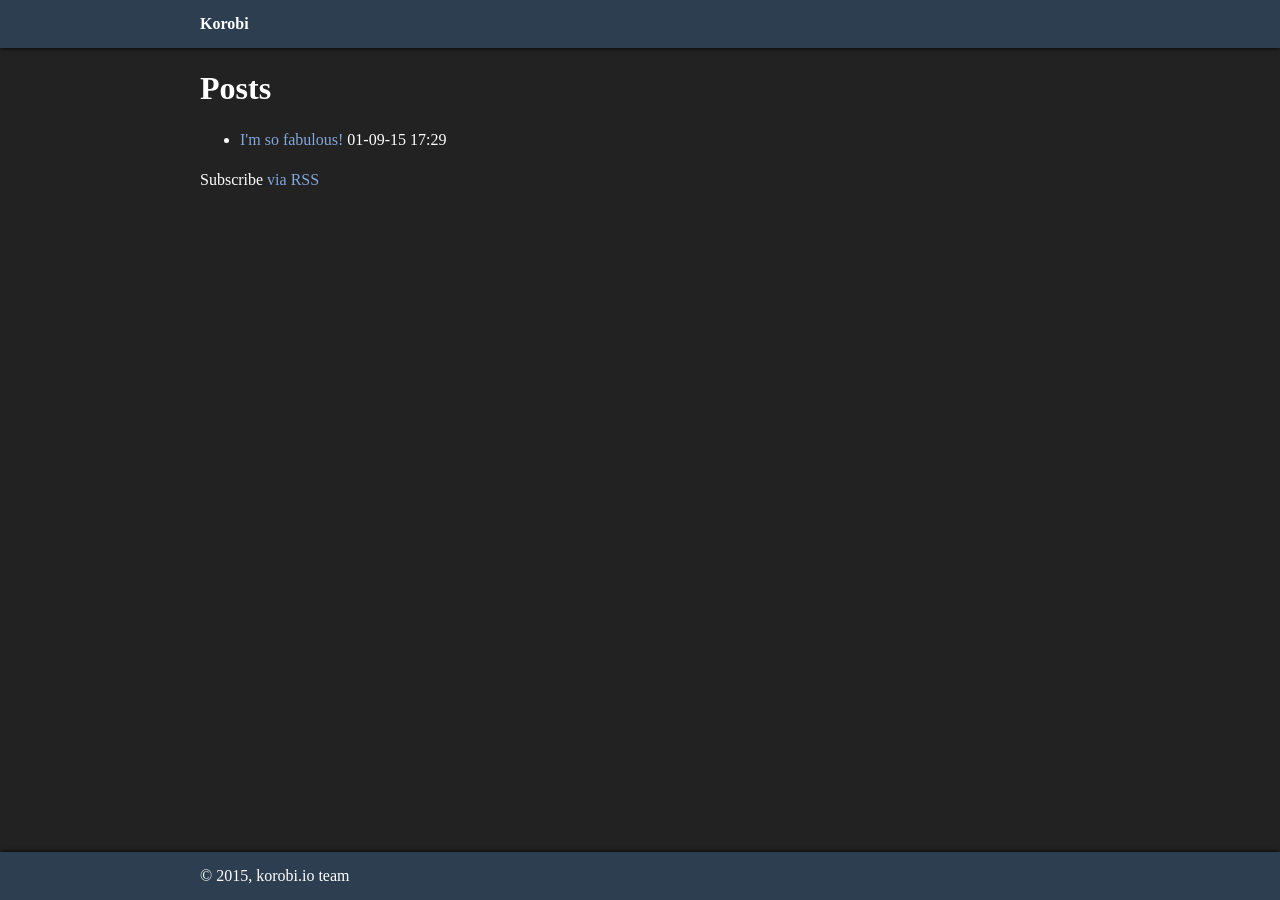
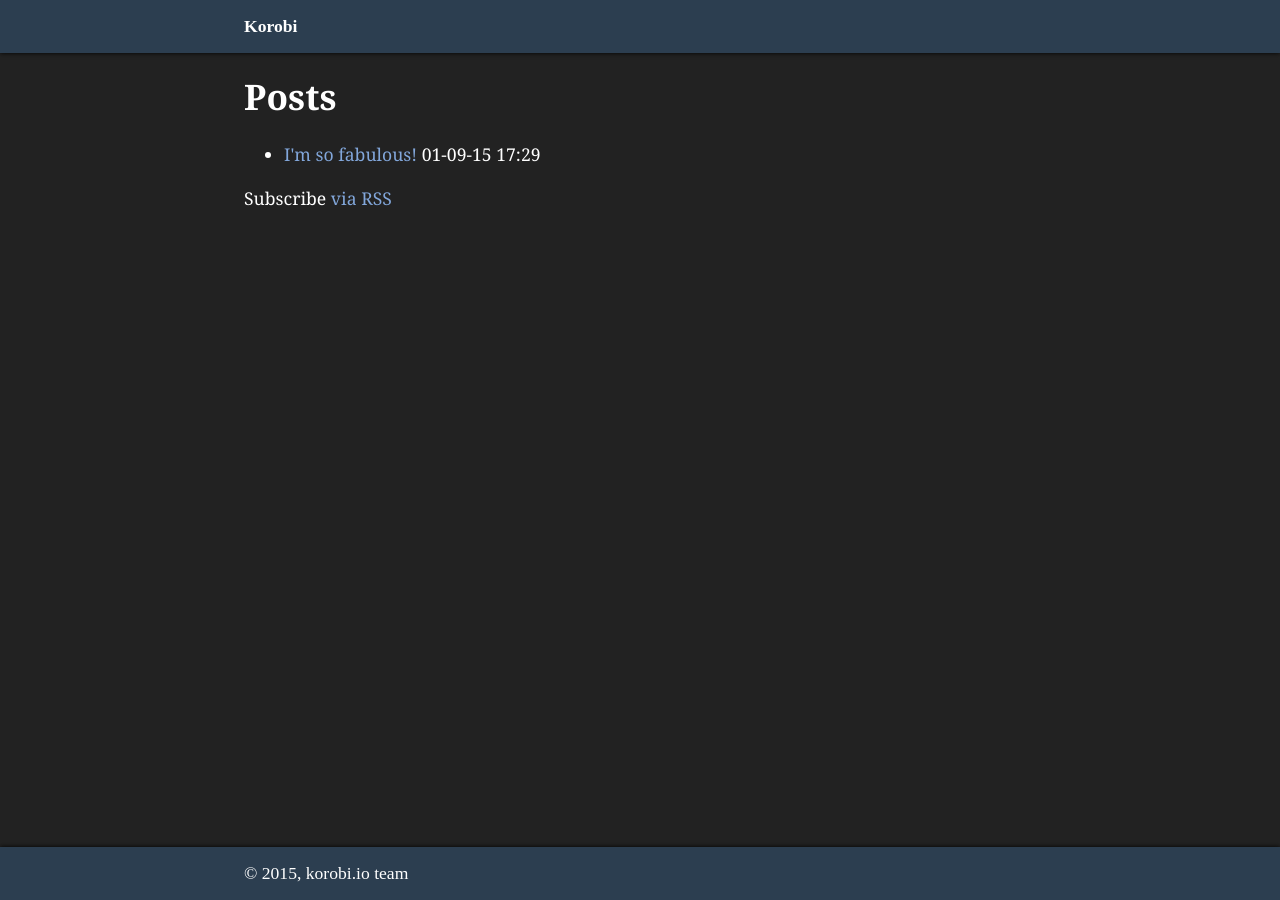
Before and after one commit to korobi/weblog, a Jekyll site: the page built from index.html, in a window 1280 px wide. Built offline with Jekyll 4.4.1, drawn with Linux system fonts in a browser that asks for light colours.

Commit message:
Serif content, thiner, bigger

```diff
--- a/_sass/_base.scss
+++ b/_sass/_base.scss
@@ -10,6 +10,7 @@ html {
     color: white;
     background-color: #222;
     line-height: 1.5;
+    font-size: 1.1rem;
 }
 
 body {
--- a/_sass/_layout.scss
+++ b/_sass/_layout.scss
@@ -1,7 +1,7 @@
 .content {
     margin-left: auto;
     margin-right: auto;
-    max-width: 55rem;
+    max-width: 45rem;
 }
 
 .upper-layer {
@@ -26,6 +26,7 @@ main {
     flex: 1;
     width: 100%;
     margin-top: 1rem;
+    font-family: "freight-text-pro", Georgia, Cambria, "Times New Roman", Times, serif;
 
     p {
         margin: 1rem 0;
```
